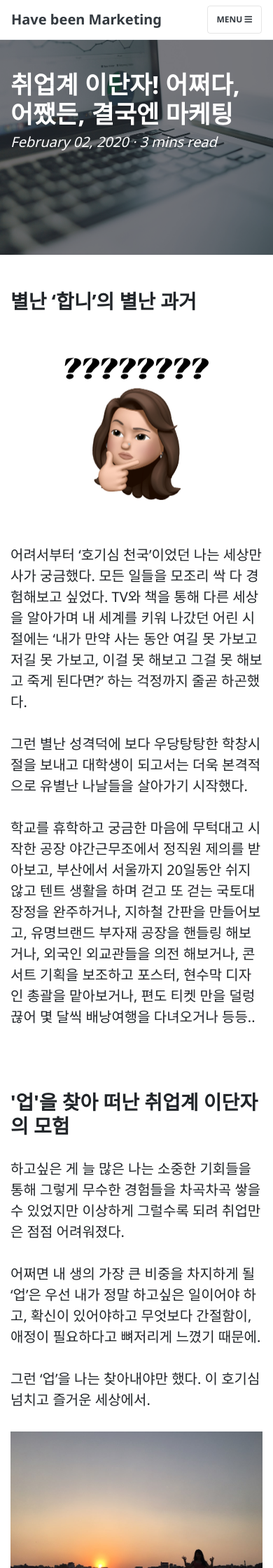
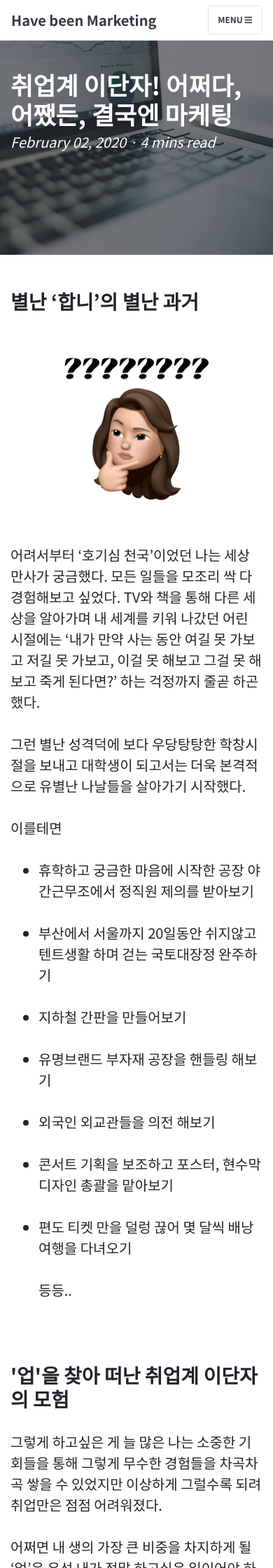
Before and after one commit to habnipark/have-been, a Jekyll site: the page built from _posts/2020-02-02-intro.md, in a window 390 px wide. Shown: the top 2240 px of the page at 70% size. Built offline with Jekyll 4.4.1, drawn with Linux system fonts in a browser that asks for light colours; comment, search, counter and statistics services are not loaded; some of the changed text lies outside the part shown.

Commit message:
Thumbnail set

```diff
--- a/_config.yml
+++ b/_config.yml
@@ -6,7 +6,7 @@
 baseurl:            "/"
 url:                "https://have-been.com"
 locale:             "en_us"
-thumbnail:          "/img/HBthumb.png"
+thumbnail:          "/img/thumbnail.png"
 
 
 
--- a/_includes/disqus.html
+++ b/_includes/disqus.html
@@ -1,6 +1,6 @@
 <!-- Disqus source -->
 <section class="disqus">
-    <div id="disqus_thread"></div>
+    <div id="disqus_thread" class="col-lg-8 col-md-10 mx-auto"></div>
     <script type="text/javascript">
       var disqus_shortname = "{{ site.disqus.shortname }}";
       var disqus_identifier = "{{ page.url }}";
--- a/_posts/2020-02-02-intro.md
+++ b/_posts/2020-02-02-intro.md
@@ -26,13 +26,29 @@
 
  그런 별난 성격덕에 보다 우당탕탕한 학창시절을 보내고 대학생이 되고서는 더욱 본격적으로 유별난 나날들을 살아가기 시작했다.
 
- 학교를 휴학하고 궁금한 마음에 무턱대고 시작한 공장 야간근무조에서 정직원 제의를 받아보고, 부산에서 서울까지 20일동안 쉬지않고 텐트 생활을 하며 걷고 또 걷는 국토대장정을 완주하거나, 지하철 간판을 만들어보고, 유명브랜드 부자재 공장을 핸들링 해보거나, 외국인 외교관들을 의전 해보거나, 콘서트 기획을 보조하고 포스터, 현수막 디자인 총괄을 맡아보거나, 편도 티켓 만을 덜렁 끊어 몇 달씩 배낭여행을 다녀오거나 등등..
+이를테면
+
+* 휴학하고 궁금한 마음에 시작한 공장 야간근무조에서 정직원 제의를 받아보기
+
+* 부산에서 서울까지 20일동안 쉬지않고 텐트생활 하며 걷는 국토대장정 완주하기
+
+* 지하철 간판을 만들어보기
+
+* 유명브랜드 부자재 공장을 핸들링 해보기
+
+* 외국인 외교관들을 의전 해보기
+
+* 콘서트 기획을 보조하고 포스터, 현수막 디자인 총괄을 맡아보기
+
+* 편도 티켓 만을 덜렁 끊어 몇 달씩 배낭여행을 다녀오기
+
+  등등..
 
 <br>
 
 ### \'업\'을 찾아 떠난 취업계 이단자의 모험
 
- 하고싶은 게 늘 많은 나는 소중한 기회들을 통해 그렇게 무수한 경험들을 차곡차곡 쌓을 수 있었지만 이상하게 그럴수록 되려 취업만은 점점 어려워졌다.
+ 그렇게 하고싶은 게 늘 많은 나는 소중한 기회들을 통해 그렇게 무수한 경험들을 차곡차곡 쌓을 수 있었지만 이상하게 그럴수록 되려 취업만은 점점 어려워졌다.
 
  어쩌면 내 생의 가장 큰 비중을 차지하게 될 '업'은 우선 내가 정말 하고싶은 일이어야 하고, 확신이 있어야하고 무엇보다 간절함이, 애정이 필요하다고 뼈저리게 느꼈기 때문에.
 
@@ -40,30 +56,36 @@
 
  ![모험](/img/posts/001/02.jpg)
 
- 그래서 친구들이 착착 쌓아온 길 대로 하나 둘 어엿한 직장인이 될 때 나는 취업시장을 등져버리고 나 하고싶은 대로 하기로 결심했다. 취업계의 이단자를 자처하고 '취업은 가라!'를 외치며. 이런저런 일들을 경험하며 쌈짓돈을 벌어 훌쩍 여행을 떠나고 또 바짝 돈을 벌어 하고 싶던 일을 턱턱 도전해보는 생활을 하며. 내가 원하는 '업'을 찾아낼 때 까지 끝없는 모험을 하며 살았다.
+ 그래서 친구들이 착착 쌓아온 길 대로 하나 둘 어엿한 직장인이 될 때 나는 취업시장을 등져버리고 나 하고싶은 대로 하기로 결심했다. 취업계의 이단자를 자처하고 '취업은 가라!'를 외치며. 그리하여 이런저런 일들을 경험하며 쌈짓돈을 벌어 훌쩍 여행을 떠나고 또 바짝 돈을 벌어 하고 싶던 일을 턱턱 도전해보는 생활을 했다. 그렇게 내가 원하는 '업'을 찾아낼 때 까지 끝없는 모험을 하며 살았다.
 
 
 
- 그리 시작된 나의 멋진 모험에 관해서는 많은 이야기가 있지만 그 이야긴 나중에 하도록 하고, 어쨌든 결과적으로 지금까지 나의 모험은 성공적이었고 그리하여 지금 이 길에 서 있다는 것을 나는 말하고 싶다.
+ 그리 시작된 나의 멋진 모험에 관해서는 많은 이야기가 있지만 그 이야긴 나중에 차차 하도록 하고, 이번 글에서는 어쨌든 결과적으로 지금까지 나의 모험은 성공적이었고 덕분에 지금 내가 이 길에 이렇게 서 있을 수 있게 됐다고 먼저 말하고 싶다.
 
 '업'을 찾기까지 굽이굽이 다양한 길을 오래도 돌아왔고 아직도 남은 길은 첩첩산중 이겠지만 그 날들을 모두 돌아봤을 때 나는 단 한 가지도 후회하지 않는다고 말할 자신이 있다.
 
- 길은 절대 어느 순간 하늘에서 뚝 떨어져 열리지 않는다. ‘이게 맞는 걸까, 내가 과연 지금 잘하고 있는 건가’ 끝 없는 고민을 하며 꿋꿋이 그 무수한 길을 걸었던 지난한 나날들 중 의미 없던 순간은 하나도 없었으니까. 그 길을 지나 계속 걸어왔기에 지금 이 길에 접어든 것이니까.
+ 길은 절대 어느 순간 하늘에서 뚝 떨어져 열리지 않는다. ‘이게 맞는 걸까, 내가 과연 지금 잘하고 있는 건가’ 끝 없는 고민을 하며 그 무수한 길을 걸었던 지난한 나날들.
+
+ 힘들고 어려운 시간이었지만 내가 꿋꿋이 걸어온 그 나날들 중 의미 없던 순간은 하나도 없는 것 같다. 그 길을 지나 계속 걸어왔기에 지금 이 길에 접어든 것이니까. 결국엔 이 길로 굽이굽이 연결 된 길이었으니까.
 
 <br>
 
 ### 단 하나의 후회, 그리고 \'Have-been\' 의 시작!
 
- 그러나 그런 내게도 본격적으로 ‘마케터’의 길을 걷기 시작하고부터 단 한가지 사무치게 후회되는 것이 생겼다. 바로 '내가 걸었던 그 모든 굽이굽이 별난 시절들을 기록해 증거로 남겼더라면.' 하는 것이었다.
+ 그러나  ‘마케터’의 길을 걷기 시작하니 그런 내게도 불현듯 사무치게 후회되는 것이 단 하나 생겼다. 바로 '내가 걸었던 그 모든 굽이굽이 별난 시절들을 기록해 증거로 남겼더라면.' 하는 것이었다.
 
- 그랬다면 좀 더 나답게, 좀 더 빠르게 내 길을 찾아 걷고 심지어 만들어서 걸을 수도 있었을 텐데.
+ 무언가를 사랑하고, 그것에 열정을 느끼고, 그것을 곧 직업삼고 삶으로 만들어내는 사람들은 하나같이 자신들의 열정과 시행착오를 꾸준히 기록하는 기록장이 있었다. 개인 블로그를 꽤 오랫동안 운영했다던지, 원고를 쓰고 책을 출판했다던지, Youtube를 운영한다던지 등.
+
+ 그리고 그런 이들은 꼭 자신이 원하던 것을 직업으로, 삶으로 그려내곤 했다. 소위 사람들이 말하는 '성공'하는 것이다. 그들의 비결은 '기록'과 '꾸준함' 이라는 Personal Branding에 있었다는 것을 나는 너무 늦게 깨달은 것이다.
+
+ 나도 그렇게 나의 별난 시절들을 꾸준하게 기록해왔다면. 그랬다면 좀 더 나답게, 좀 더 빠르게 내 길을 찾아 걷고 심지어 만들어서 걸을 수도 있었을 텐데.
 
 ![모험2](/img/posts/001/03.jpg)
 
- 허나 후회할 시간이 없다. 앞으로도 내가 걸을 길들은 끝없이 굽이칠 것이며 내 인생 또한 꾸준히 별날 것을 나는 누구보다 잘 알기 때문에.
+ 허나 늦었다고 생각할 때가 정말 너무 늦은 법! 더이상 후회할 시간이 없다. 앞으로도 내가 걸을 길들은 끝없이 굽이칠 것이며 내 인생 또한 꾸준히 별날 것을 나는 누구보다 잘 안다. 그래서 지금이라도 시작해야한다.
 
- 그러니 이제부터라도 지난 나의 삶과 앞으로 펼쳐질 나의 나날들을 기록으로, 증거로 남기며 내 길을 만들어내는 삶을 살아보고자 나는 열심히 퍼스널-브랜딩에 힘 써보려 한다.
+ 그러니 이제부터라도 지난 나의 삶과 앞으로 펼쳐질 나의 나날들을 기록으로, 증거로 남기며 내 길을 만들어내는 삶을 살아보고자 나는 여기서 열심히 퍼스널-브랜딩에 힘 써보려 한다.
 
- 내가 사랑하는 나의 업, 커리어, 취미, 여행, 지난 모든 나날들, 경험들, 내가 해온 그 모든 것들을 남기고자 한다. 내가 앞으로 걸을 길을 좀 더 선명하게 내기 위해서.
+ 내가 사랑하는 나의 업, 커리어, 취미, 여행, 지난 모든 나날들, 경험들, 내가 해온 그 모든 것들을 차근히, 그리고 꾸준히 남기고자 한다. 내가 앞으로 걸을 길을 좀 더 선명하게 내기 위해서.
 
-**자 이제 출발합니다. 부르주아를 꿈꾸는 합니의 '백수탈출기!'**
+**자 이제 출발합니다! 부르주아를 꿈꾸는 합니의 '백수탈출기!'**
--- a/assets/scss/_global.scss
+++ b/assets/scss/_global.scss
@@ -1,13 +1,13 @@
 // 아래에 폰트를 불러오는 코드를 넣어주세요.
 // noto-sans
-@import url('https://fonts.googleapis.com/css?family=Noto+Sans:400,700&display=swap');
+@import url('https://fonts.googleapis.com/css?family=Noto+Sans+KR:400,700&display=swap');
 // End noto-sans
 
 // Global styling for this template
 body {
   font-size: 20px;
   color: $gray-900;
-  font-family: 'Noto Sans', sans-serif;
+  font-family: 'Noto Sans KR', sans-serif;
 }
 
 p {
```
Also changed, not shown: img/posts/001/03.jpg, img/thumbnail.png (renamed from img/thumbnail/HBthumb.png), 1 other file.
